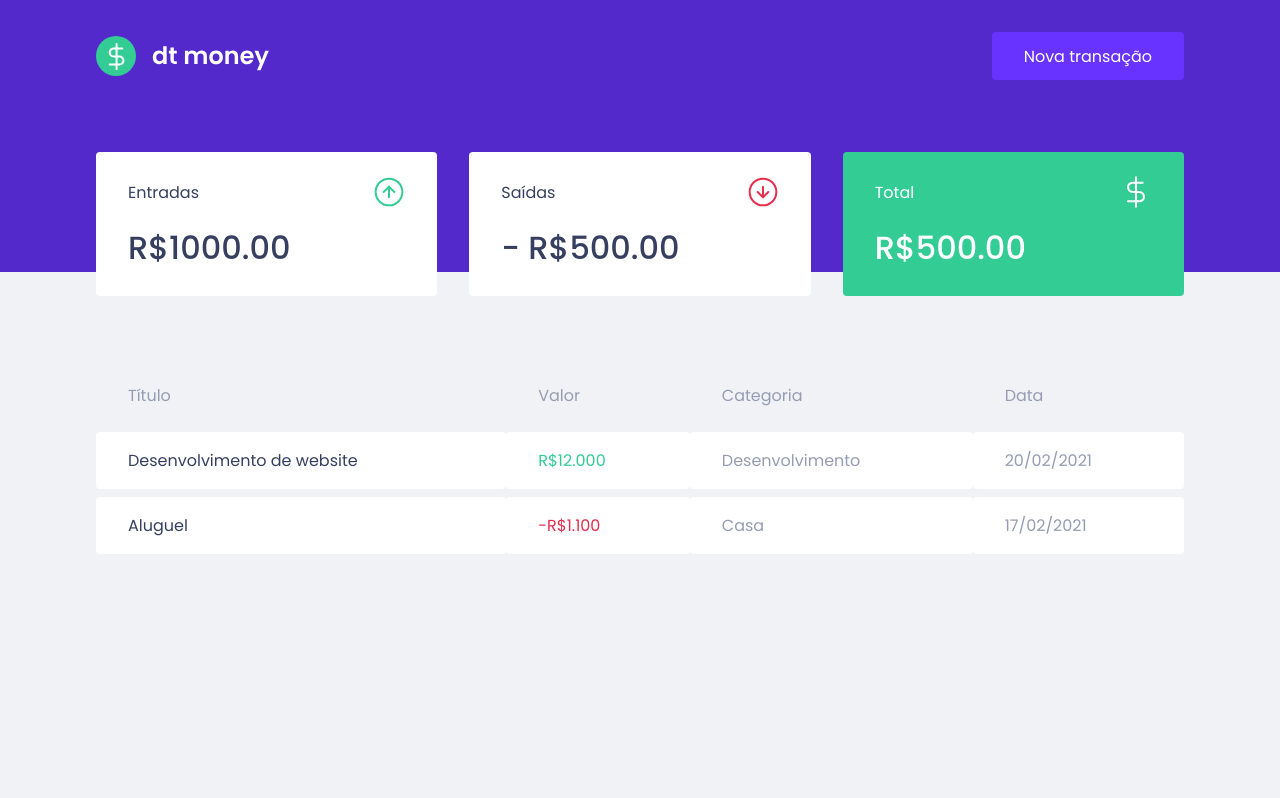
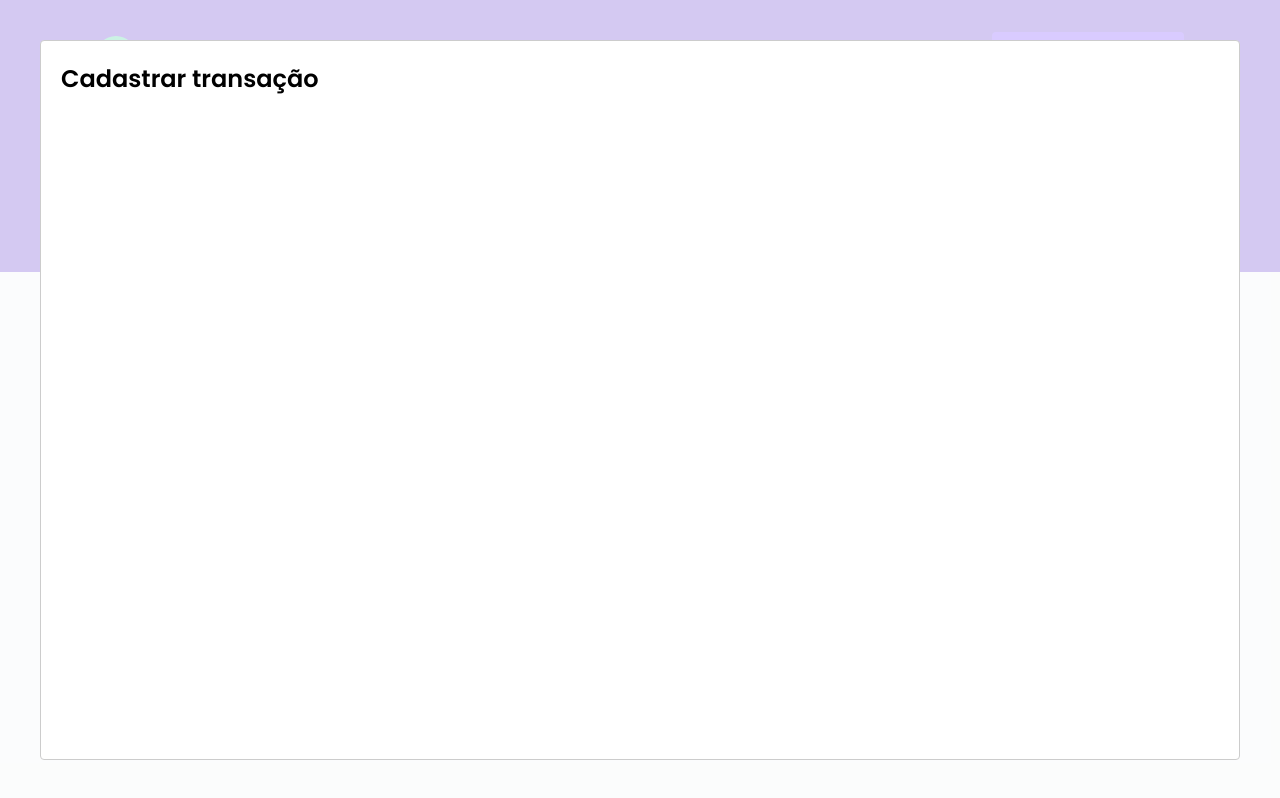
Before and after one commit to domuserk/Dt-Money, a React (Create React App) app: page / in a window 1280 px wide. Both pictures are taken after a click on the button "Nova transação". Built offline with nearby package versions, Linux system fonts and the light colour scheme; no server answers; what miragejs would draw is missing.

Commit message:
config modal and create modal transaction

```diff
--- a/package.json
+++ b/package.json
@@ -7,6 +7,7 @@
     "miragejs": "^0.1.43",
     "react": "^17.0.2",
     "react-dom": "^17.0.2",
+    "react-modal": "^3.14.4",
     "react-scripts": "5.0.0",
     "styled-components": "^5.3.3",
     "web-vitals": "^2.1.3"
@@ -19,6 +20,7 @@
     "@types/node": "^16.11.19",
     "@types/react": "^17.0.38",
     "@types/react-dom": "^17.0.11",
+    "@types/react-modal": "^3.13.1",
     "@types/styled-components": "^5.1.19",
     "typescript": "^4.5.4"
   },
--- a/src/App.tsx
+++ b/src/App.tsx
@@ -1,12 +1,27 @@
 import { Dashboard } from "./components/Dashboard";
 import { Header } from "./components/Header";
 import { GlobalStyle } from "./styles/global";
+import Modal from 'react-modal';
+import { useState } from "react";
+import { NewTransactionModal } from "./components/NewTransactionModal";
+
+Modal.setAppElement('#root');
 
 function App() {
+  const [isNewTransactionModalOpen, setIsNewTransactionModalOpen] = useState(false);
+
+  const handleOpenNewTransactionModal = () => setIsNewTransactionModalOpen(true);
+
+  const handleCloseNewTransactionModal = () => setIsNewTransactionModalOpen(false);
+
   return (
    <>
-     <Header/>
+     <Header onOpenNewTransactionModal={handleOpenNewTransactionModal}/>
      <Dashboard/>
+     <NewTransactionModal
+      isOpen={isNewTransactionModalOpen}
+      onRequestClose={handleCloseNewTransactionModal}
+     />
      <GlobalStyle/>
    </>
   );
--- a/src/components/Header/index.tsx
+++ b/src/components/Header/index.tsx
@@ -1,12 +1,18 @@
+import { useState } from 'react';
 import logoImg from '../../assets/logo.svg';
 import { Container, Content } from './styles';
+import Modal from 'react-modal';
 
-export function Header() {
+interface HeaderProps {
+  onOpenNewTransactionModal: () => void;
+}
+
+export function Header({ onOpenNewTransactionModal }: HeaderProps) {
   return (
     <Container>
       <Content>
       <img src={logoImg} alt="dt money" />
-      <button type="button">
+      <button type="button" onClick={onOpenNewTransactionModal}>
         Nova transação
       </button>
       </Content>
--- /dev/null
+++ b/src/components/NewTransactionModal/index.tsx
@@ -0,0 +1,18 @@
+import Modal from 'react-modal';
+
+interface NewTransactionModalProps {
+  isOpen: boolean;
+  onRequestClose: () => void;
+}
+
+export function NewTransactionModal({ isOpen, onRequestClose}: NewTransactionModalProps) {
+
+  return (
+    <Modal
+    isOpen={isOpen}
+    onRequestClose={onRequestClose}
+  >
+    <h2>Cadastrar transação</h2>
+  </Modal>
+  );
+}
--- /dev/null
+++ b/src/components/NewTransactionModal/styles.ts
@@ -0,0 +1,3 @@
+import styled from 'styled-components';
+
+export const Container = styled.div ``;
```
Also changed, not shown: 1 other file (tests, documents, lock files or other folders).
